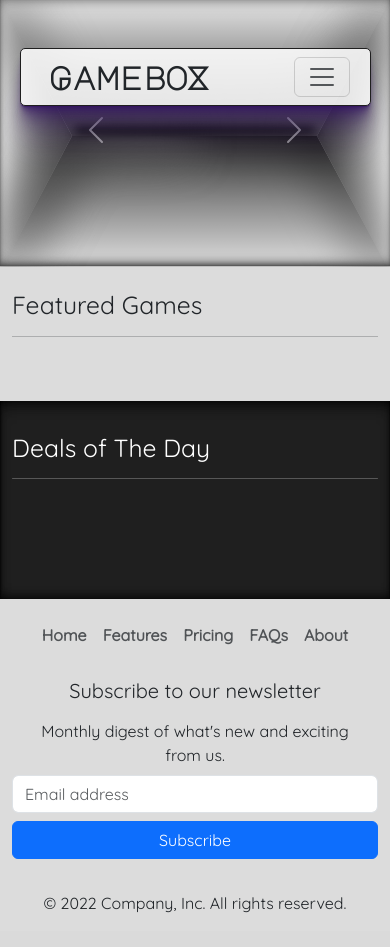
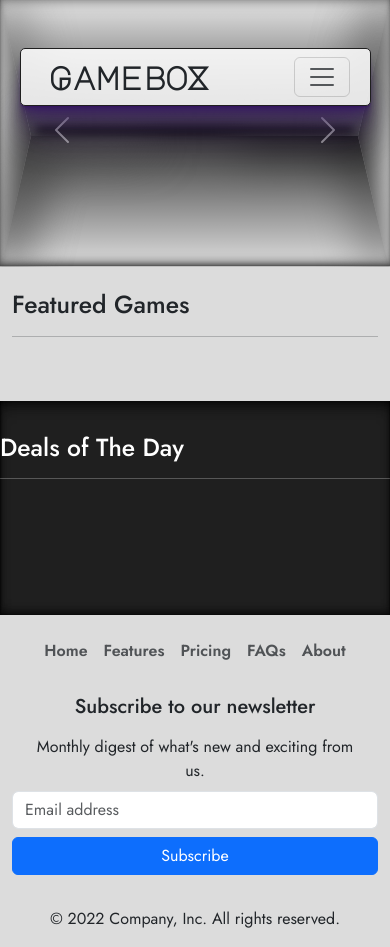
Before and after one commit to NyxHexen/CI_MS4_GB, a Django app: page / in a window 390 px wide. Before the commit the page ends 913 px from the top, so only its background shows below. Run offline with Django 4.2, Linux system fonts and the light colour scheme; data that the repository does not hold is empty; some libraries are stand-ins or nearby versions.

Commit message:
CHANGE: changed content font as prev was too rounded; adjusted carousel overlay gradient step; adjusted carousel size in mobile; added media queries to adjust sizing in 1200 and below; base price and final price are now in a btn-group container

```diff
--- a/home/templates/home/index.html
+++ b/home/templates/home/index.html
@@ -132,7 +132,7 @@
     <hr>
     <div class="row justify-content-center mt-5">
       {% for deal in dotd %}
-      <div class="countdown col-3">
+      <div class="countdown col-7 col-xs-6 col-md-4 col-lg-3">
         <a href="#" class="content-overlay d-flex flex-column">
           <div class="content-overlay__name-wrapper d-flex flex-column justify-content-center align-items-center">
             <h3 class="px-3 text-center">{{ deal.name }} {% if deal.model_name == 'dlc' %}<span
@@ -146,9 +146,9 @@
               <span class="display-2">-{{ deal.promo_percentage }}%</span>
             </p>
             {% if deal.model_name == 'game' or deal.model_name == 'dlc' %}
-            <div class="d-flex align-items-center">
-              <span class="base-price mx-1"><s>£ {{ deal.base_price }}</s></span>
-              <span class="final-price fs-5 mx-1 px-1">£ {{ deal.final_price }}</span>
+            <div class="btn-group d-flex align-items-center" role="group" aria-label="Deal prices">
+              <span class="btn btn-dark base-price"><s>£ {{ deal.base_price }}</s></span>
+              <span class="btn btn-dark final-price">£ {{ deal.final_price }}</span>
             </div>
             {% endif %}
           </div>
--- a/static/css/base.css
+++ b/static/css/base.css
@@ -1,9 +1,9 @@
-@import url('https://fonts.googleapis.com/css2?family=Major+Mono+Display&family=Quicksand&display=swap');
+@import url('https://fonts.googleapis.com/css2?family=Jost:wght@200;300;400;500;600&family=Major+Mono+Display&display=swap');
 
 /* CSS VARS */
 :root {
     --ui-font: "Major Mono Display", sans-serif;
-    --content-font: "Quicksand", sans-serif;
+    --content-font: "Jost", sans-serif;
     --lm-logo-color: 0, 0, 0;
     --lm-text-color: 30, 30, 30;
     --lm-bg-color: 220, 220, 220;
@@ -669,3 +678,31 @@ footer p {
         margin: auto 0;
     }
 }
+
+@media (max-width: 1200px) {
+    .badge {
+        line-height: initial;
+    }
+
+    #games-carousel {
+        width: 80vw;
+    }
+
+    .deals .container {
+        margin-left: 0 !important;
+        margin-right: 0 !important;
+        padding-right: 0 !important;
+        padding-left: 0 !important;
+    }
+
+    .deals .row {
+        justify-content: unset !important;
+        margin: -1rem auto 0 !important;
+        padding: 2rem 0;
+        flex-wrap: nowrap;
+        overflow-x: scroll;
+        scrollbar-width: none;
+        scroll-snap-type: x mandatory;
+        scroll-behavior: smooth;
+    }
+}
```
Also changed, not shown: other parts of static/css/base.css (+41 -32 lines).
